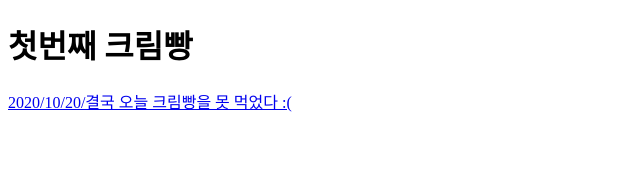
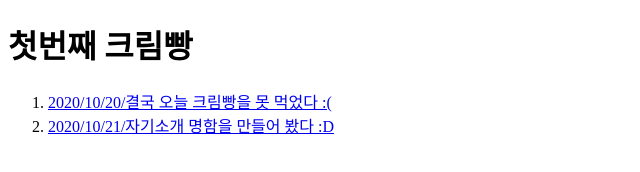
Before and after one commit to LyuSeolhwa/HTML-Basic, a plain HTML site: page index.html in a window 1280 px wide. Shown: the whole page, without its empty margins (0-640 px from the left). Drawn offline with Linux system fonts and the light colour scheme.

```diff
--- a/index.html
+++ b/index.html
@@ -7,6 +7,9 @@
 </head>
 <body>
     <h1>첫번째 크림빵</h1>
-    <a href="./20201020/">2020/10/20/결국 오늘 크림빵을 못 먹었다 :(</a>
+    <ol>
+       <li><a href="./20201020/">2020/10/20/결국 오늘 크림빵을 못 먹었다 :(</a></li>
+       <li><a href="./20201020/">2020/10/21/자기소개 명함을 만들어 봤다 :D</a></li>
+    </ol>
 </body>
 </html>
```
